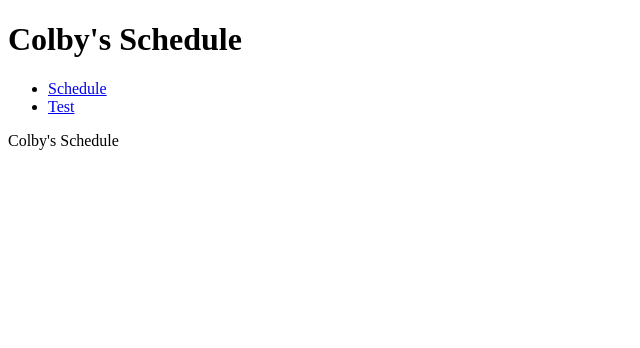
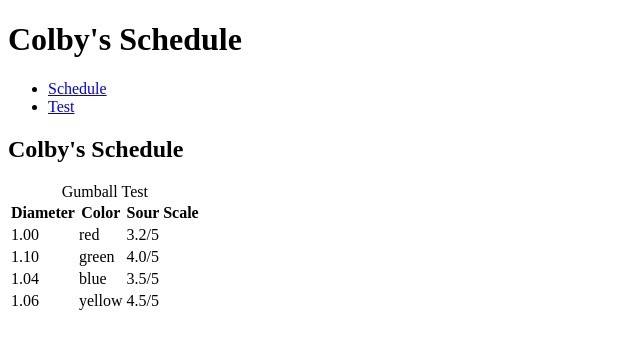
Before and after one commit to colbydavis13/mod7_personal_website, a plain HTML site: page schedule.html in a window 1280 px wide. Shown: the whole page, without its empty margins (0-640 px from the left). Drawn offline with Linux system fonts and the light colour scheme.

Commit message:
Added table to schedule.html
Table inserted to be edited later

```diff
--- a/schedule.html
+++ b/schedule.html
@@ -15,7 +15,27 @@
                 <li><a href="about/colby.html" target="_blank" rel="noopener noreferrer">Test</a></li>
             </ul></nav>
         <nav>
-            <main>Colby's Schedule</main>
+            <main>
+                <h2>Colby's Schedule</h2>
+                <table>
+                    <caption>
+                        Gumball Test
+                    </caption>
+                    <thead>
+                        <tr><th>Diameter</th> <th>Color</th> <th> Sour Scale</th></tr>
+                    </thead>
+                    <tbody>
+                        <tr><td>1.00</td><td>red</td><td>3.2/5</td></tr>
+                        <tr><td>1.10</td><td>green</td><td>4.0/5</td></tr>
+                        <tr><td>1.04</td><td>blue</td><td>3.5/5</td></tr>
+                        <tr><td>1.06</td><td>yellow</td><td>4.5/5</td></tr>
+                    </tbody>
+                </table>
+
+
+
+
+            </main>
         </nav>
     </div>
 </body>
```
